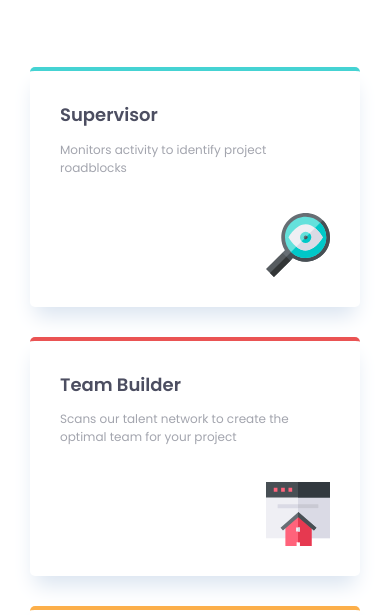
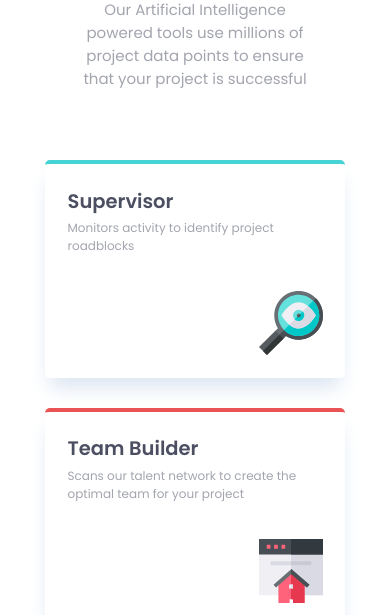
Before and after one commit to andrewabreu97/four-card-feature-section, a plain HTML site: page index.html in a window 390 px wide. Shown: the part 229-844 px from the top of the page. Drawn offline with Linux system fonts and the light colour scheme.

Commit message:
Add style to feature-cards in media query in main.css

```diff
--- a/css/main.css
+++ b/css/main.css
@@ -122,11 +122,11 @@ footer{
 @media screen and (max-width: 700px) {
 
     .features {
-        width: 100%;
+        width: 90%;
     }
 
     .features-header {
-        width: 85%;
+        width: 70%;
     }
 
     .features-header .title {
@@ -137,6 +137,21 @@ footer{
         display: grid;
         grid-template-columns: 1fr;
         grid-auto-rows: auto;
+    }
+
+    .features-cards .card {
+        max-width: 300px;
+        padding: 1.5em 1.5em 1.5em 1.5em;
+    }
+
+    .features-cards .card .card-title {
+        font-size: 1.3rem;
+        margin-bottom: 0.2em;
+    }
+
+    .features-cards .card .card-text {
+        font-size: .8rem;
+        margin: 0 2em 3em 0;
     }
 
     .features-cards .card-cyan {
```
